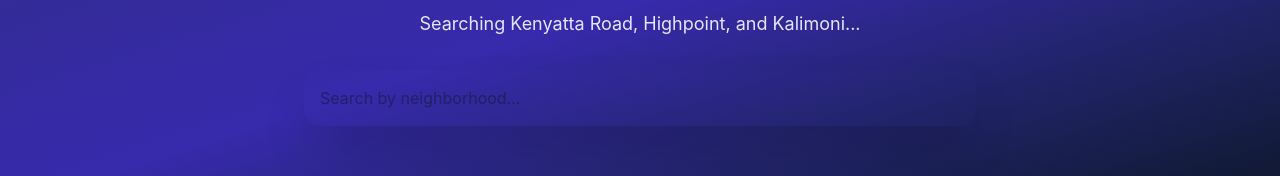
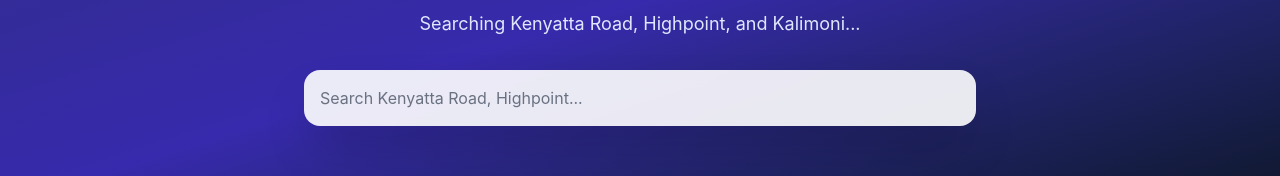
Before and after one commit to Franklin-Thuku/keja-find, a React (Vite) app in the folder client/: page / in a window 1280 px wide. Shown: the part 202-378 px from the top of the page. Built offline with nearby package versions, Linux system fonts and the light colour scheme; no server answers.

Commit message:
visible search bar

```diff
--- a/client/src/App.jsx
+++ b/client/src/App.jsx
@@ -37,11 +37,11 @@ function App() {
           <h2 className="text-4xl md:text-6xl font-bold mb-6">Find Your Next Home in Juja</h2>
           <p className="text-indigo-100 mb-8 text-lg">Searching Kenyatta Road, Highpoint, and Kalimoni...</p>
           <div className="max-w-2xl mx-auto">
-            <input
+           <input
               type="text"
-              placeholder="Search by neighborhood..."
-              className="w-full p-4 rounded-2xl text-gray-900 shadow-2xl focus:ring-4 focus:ring-indigo-400 outline-none"
-            />
+              placeholder="Search Kenyatta Road, Highpoint..."
+              className="w-full p-4 rounded-2xl text-gray-900 bg-white/90 backdrop-blur-sm placeholder:text-gray-500 shadow-2xl focus:ring-4 focus:ring-indigo-300 outline-none transition-all"
+           />
           </div>
         </div>
       </div>
```
